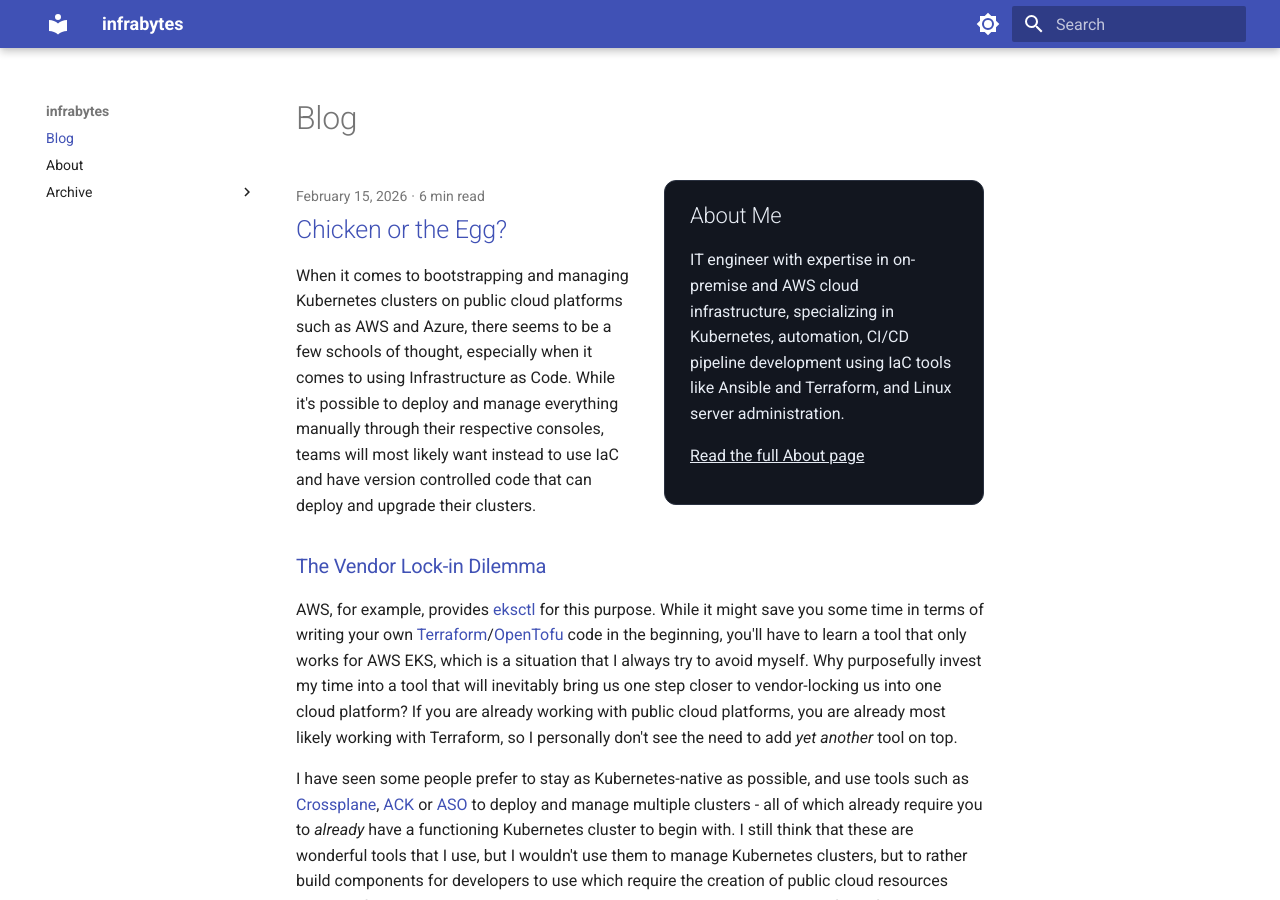
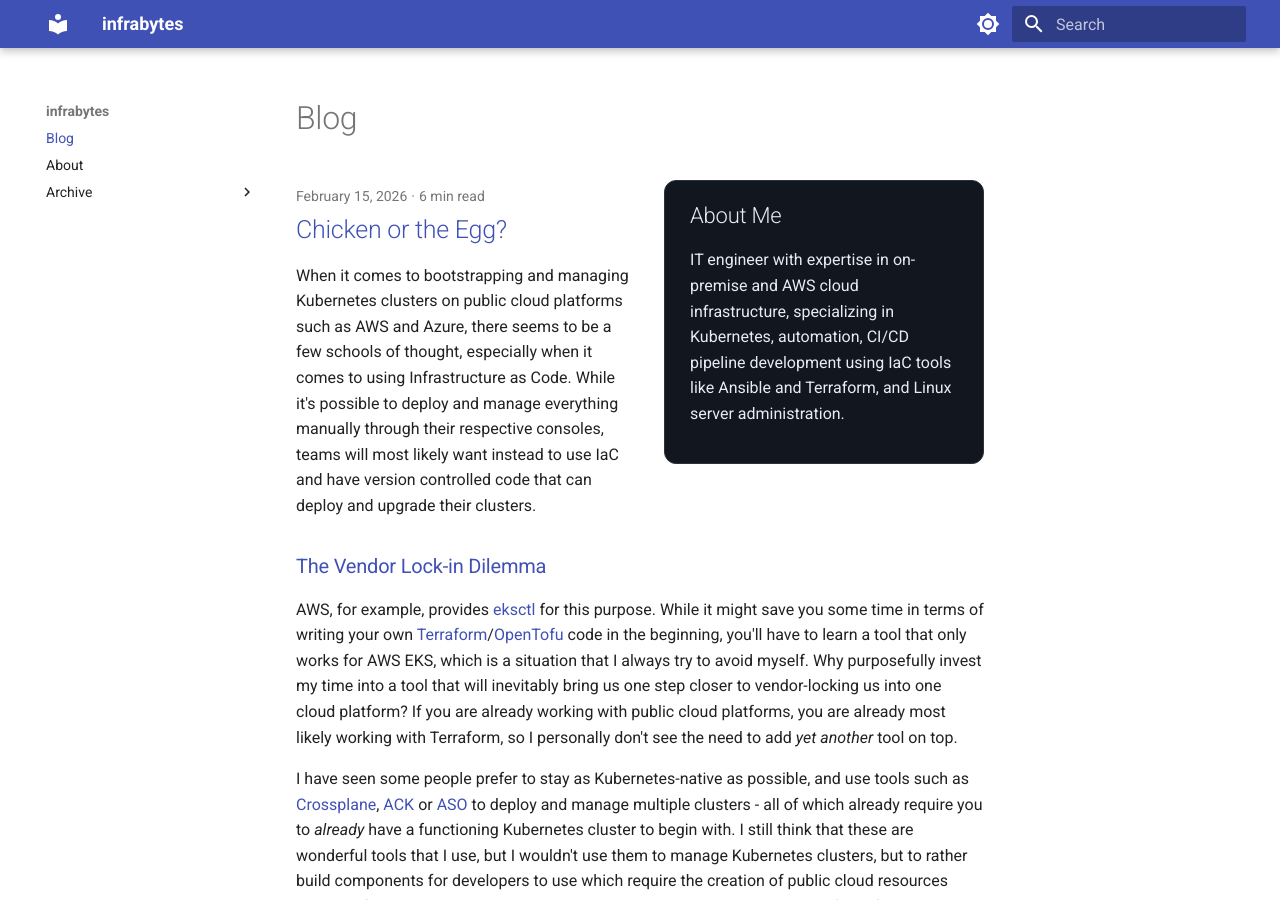
Before and after one commit to bbayrakt/blog, an MkDocs documentation site: the page built from docs/index.md, in a window 1280 px wide and 900 px high. Built offline with MkDocs 1.6.1 and Material for MkDocs 9.7.7, drawn with Linux system fonts in a browser that asks for light colours.

Commit message:
Remove About link

```diff
--- a/docs/index.md
+++ b/docs/index.md
@@ -5,7 +5,4 @@
 	<p>
 		IT engineer with expertise in on-premise and AWS cloud infrastructure, specializing in Kubernetes, automation, CI/CD pipeline development using IaC tools like Ansible and Terraform, and Linux server administration.
 	</p>
-	<p>
-		<a href="about.md">Read the full About page</a>
-	</p>
 </div>
```
